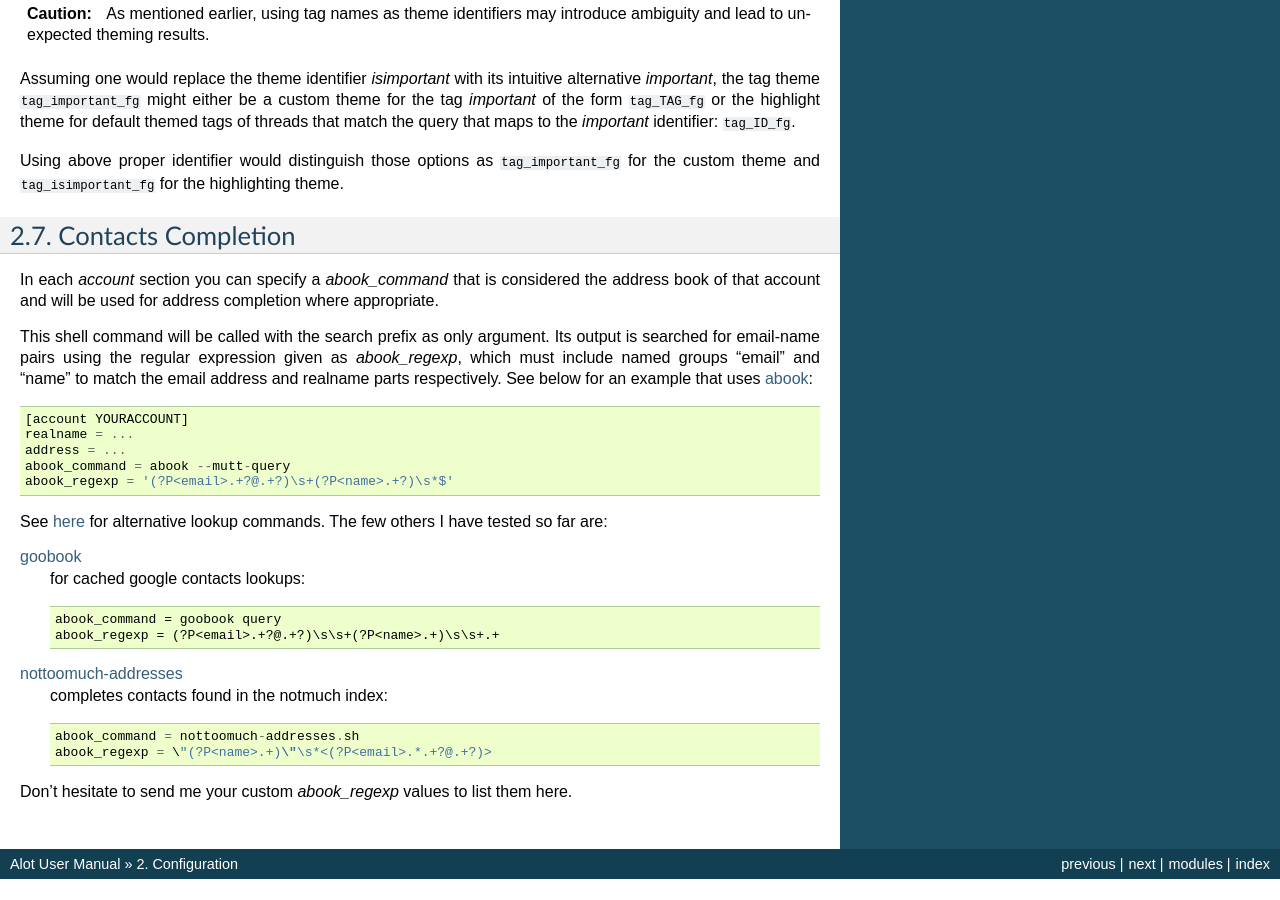
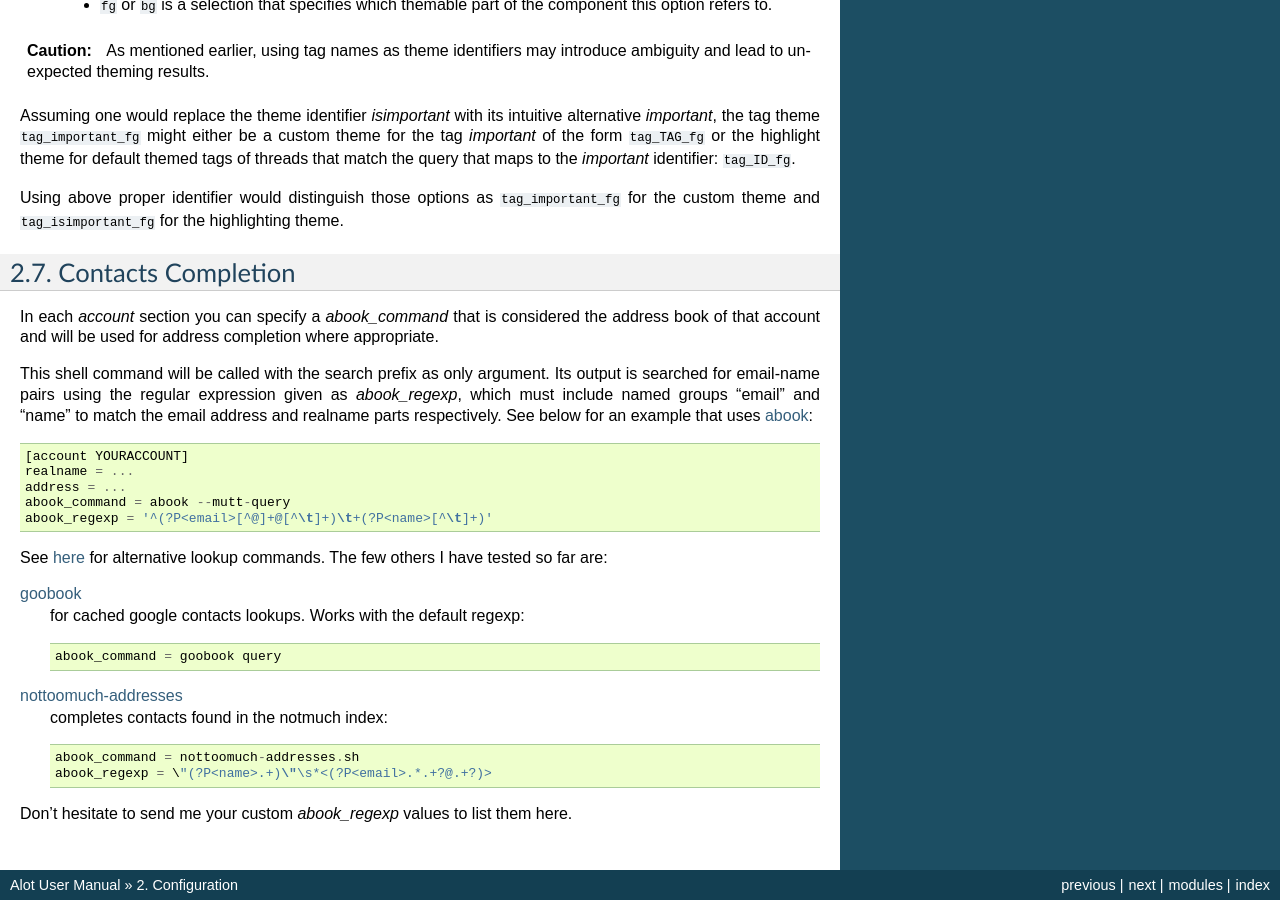
Before and after one commit to pazz/alot, a Sphinx documentation site: the page built from docs/source/configuration.rst, in a window 1280 px wide and 900 px high, scrolled down 6287 px. Built offline with Sphinx 7.4.7, drawn with Linux system fonts in a browser that asks for light colours; before the commit the page ends 7166 px from its top, so only the background shows below that; some of the changed text lies outside the part shown.

Commit message:
Made default abook_regexp to better comply with the format
The default regexp now ignores a third field (only caring for the
first email and name). Tabs are not transformed to spaces before
matching is done. "goobook query" now works with the default regexp
like it should; both it and abook were made to output a mutt
query_command compatible format. Docs are updated accordingly. The
example for nottoomuch-addresses still works.

```diff
--- a/docs/source/configuration.rst
+++ b/docs/source/configuration.rst
@@ -409,15 +411,14 @@
     realname = ...
     address = ...
     abook_command = abook --mutt-query
-    abook_regexp = '(?P<email>.+?@.+?)\s+(?P<name>.+?)\s*$'
+    abook_regexp = '^(?P<email>[^@]+@[^\t]+)\t+(?P<name>[^\t]+)'
 
-See `here <http://notmuchmail.org/emacstips/#index11h2>`_ for alternative lookup commands. The few others I have tested so far are:
+See `here <http://notmuchmail.org/emacstips/#index12h2>`_ for alternative lookup commands. The few others I have tested so far are:
 
 `goobook <http://code.google.com/p/goobook/>`_
-    for cached google contacts lookups::
+    for cached google contacts lookups. Works with the default regexp::
 
       abook_command = goobook query
-      abook_regexp = (?P<email>.+?@.+?)\s\s+(?P<name>.+)\s\s+.+
 
 `nottoomuch-addresses <http://www.iki.fi/too/nottoomuch/nottoomuch-addresses/>`_
     completes contacts found in the notmuch index::
```
Also changed, not shown: other parts of docs/source/configuration.rst (+3 -1 lines), 1 other file.
